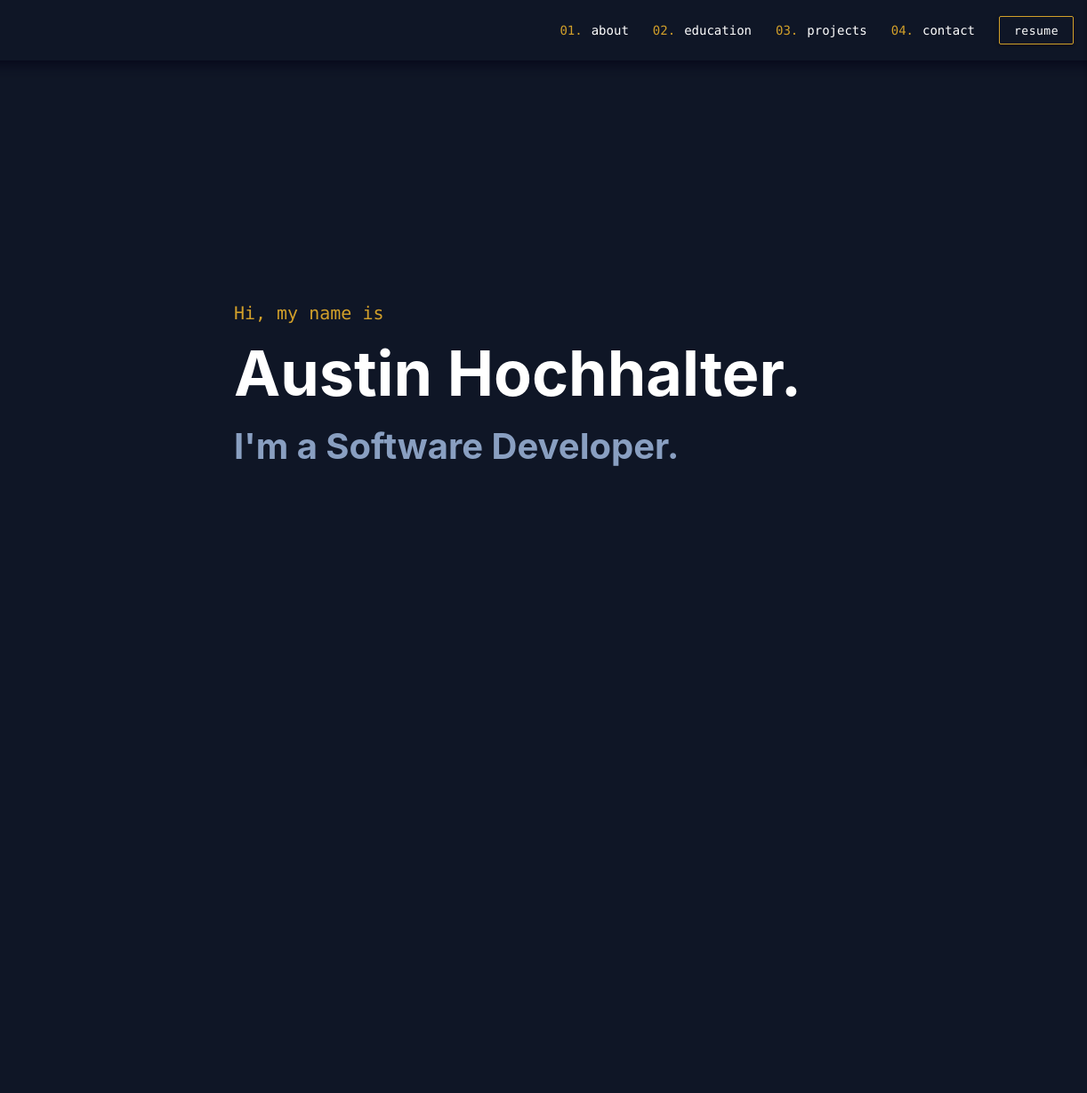
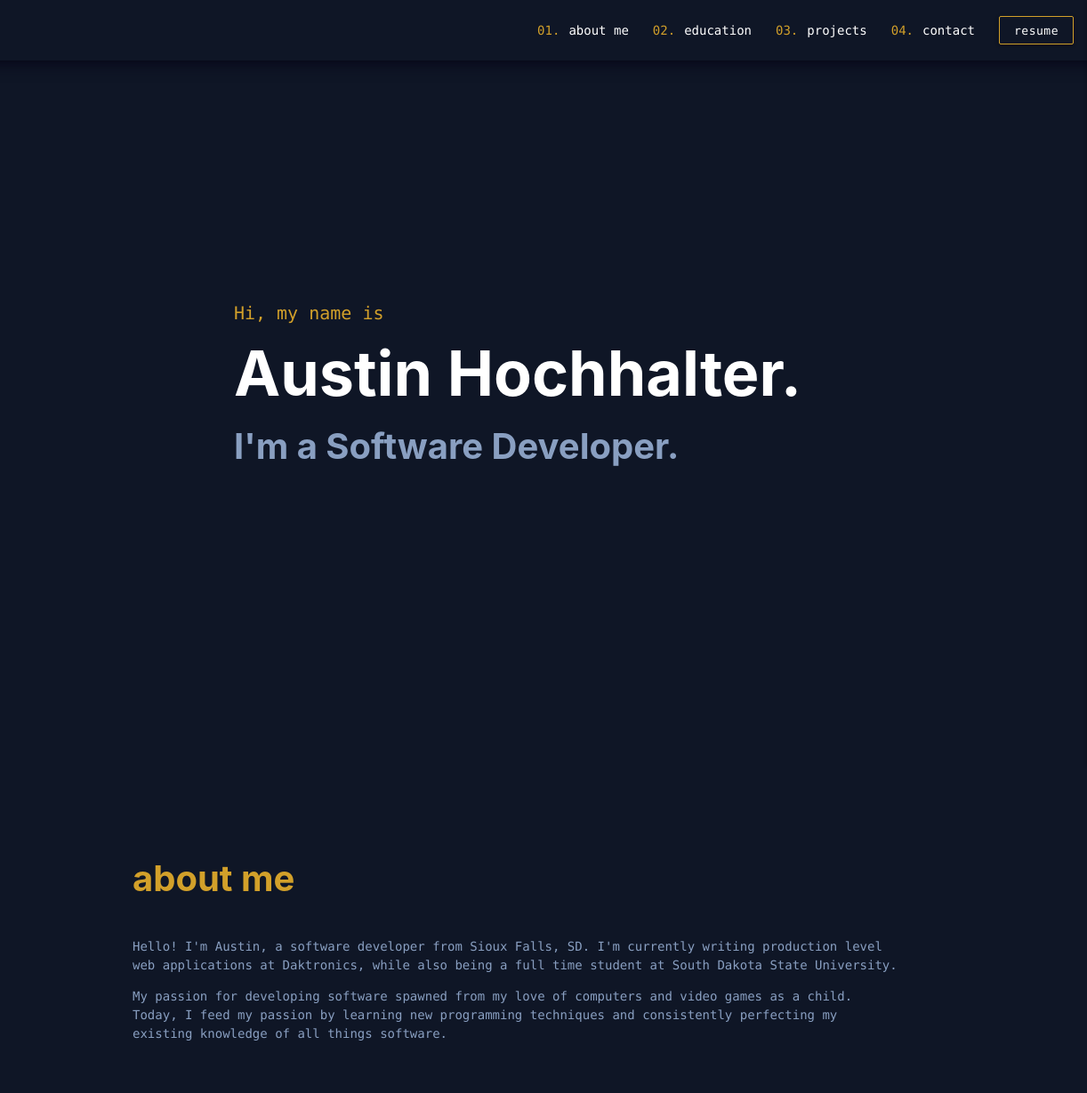
Before and after one commit to ahochha/portfolio, a website: page dist/index.html in a window 1280 px wide. Shown: the top 1229 px of the page at 89% size, 58-1280 px from the left. Before the commit the page ends 800 px from the top, so only its background shows below. Drawn offline with Linux system fonts and the light colour scheme.

Commit message:
Added some formatting, started about me and education sections

```diff
--- a/scss/main.scss
+++ b/scss/main.scss
@@ -6,15 +6,34 @@ $text-secondary: #899FC1; //rgb(137,159,193)
 //$text-secondary: #D03137; //rgb(208,49,55)
 //$background-secondary: #0c1a36; //rgb(11,24,51)
 
-
 body {
-    margin: 0px;
     background: $background-primary;
     font-family: Calibre, "San Francisco", "SF Pro Text", -apple-system, system-ui, BlinkMacSystemFont, Roboto, "Helvetica Neue", "Segoe UI", Arial, sans-serif;
 }
 
+@media screen and (min-width: 601px) {
+    .main-content {
+        padding-top: 68px;
+        margin-left: 15%;
+        margin-right:15%;
+    }
+}
+
+@media screen and (max-width: 600px) {
+    .main-content {
+        padding-top: 68px;
+        margin: 0px;
+    }
+}
+
 .styled-font {
     font-family: "SF Mono", "Fira Code", "Fira Mono", "Roboto Mono", "Lucida Console", Monaco, monospace !important;
+}
+
+.nav-format {
+    line-height: 68px;
+    height: 68px;
+    position: fixed;
 }
 
 .nav-wrapper {
@@ -52,6 +71,16 @@ body {
     color: $text-important;
     font-size: 14px;
     padding-right: 17px;
+}
+
+.landing {
+    padding-top: 15px;
+    padding-bottom: 15px;
+}
+
+.page-section {
+    padding-top: 30px;
+    padding-bottom: 30px;
 }
 
 .center-text {
@@ -96,3 +125,18 @@ body {
     font-size: 40px;
     font-weight: bold;
 }
+
+.section-header {
+    color: $text-important;
+    font-size: 40px;
+    font-weight: bold;
+}
+
+.standard-font {
+    color: $text-secondary;
+    font-size: 14px;
+}
+
+.text-margin {
+    margin: 0px 15px 0px
+}
```
Also changed, not shown: dist/css/main.css, dist/index.html.
